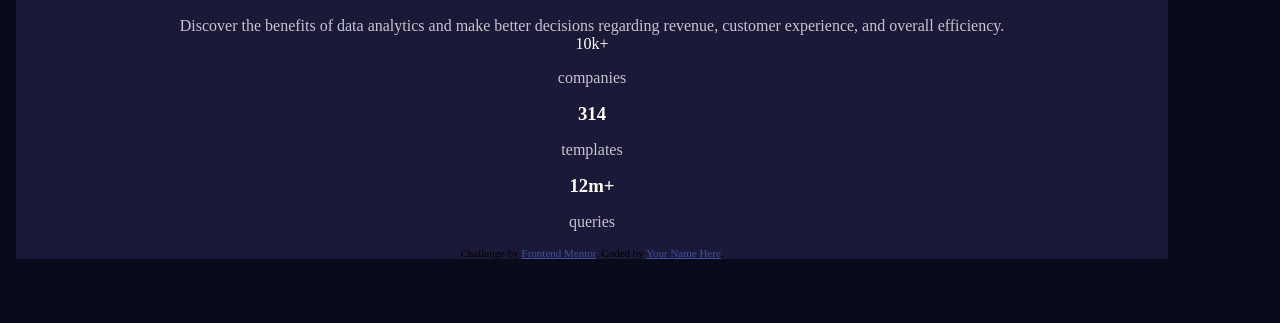
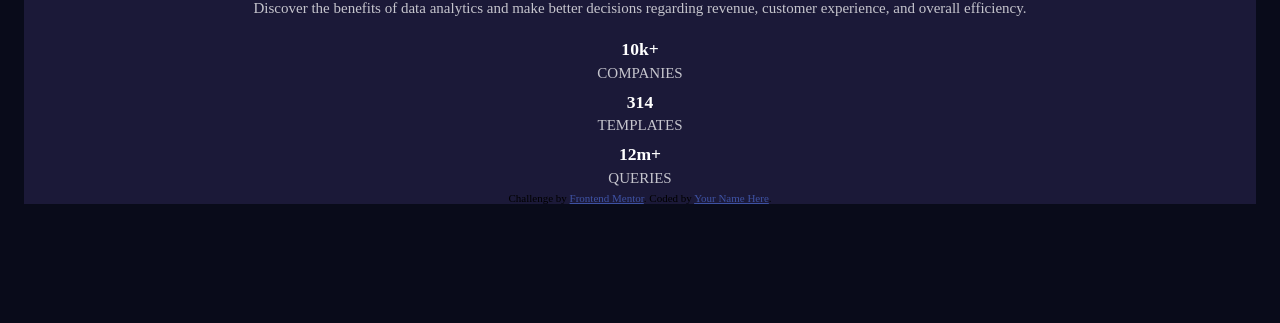
Before and after one commit to Akshay-Tarde/Stats-Preview-Card-Component, a plain HTML site: page index.html in a window 1280 px wide. Shown: the part 611-934 px from the top of the page. After the commit the page ends 879 px from the top, so only its background shows below. Drawn offline with Linux system fonts and the light colour scheme.

Commit message:
Add padding and margins between the row of the flexbox layout

```diff
--- a/index.html
+++ b/index.html
@@ -26,6 +26,7 @@
             alt="office working women"
           />
         </div>
+        <section class="text">
           <div class="main-heading row">
             <h1>
               Get <span class="accent">insights</span> that help your business
@@ -36,8 +37,9 @@
             Discover the benefits of data analytics and make better decisions
             regarding revenue, customer experience, and overall efficiency.
           </div>
-        <div class="heading row">10k+</div>
-        <div class="paragraph">
+          <br />
+          <div class="heading row">
+            <h3 class="heading">10k+</h3>
             <p class="paragraph">companies</p>
           </div>
           <div class="heading row">
@@ -50,10 +52,13 @@
           </div>
           <div class="attribution">
             Challenge by
-          <a href="https://www.frontendmentor.io?ref=challenge" target="_blank"
+            <a
+              href="https://www.frontendmentor.io?ref=challenge"
+              target="_blank"
               >Frontend Mentor</a
             >. Coded by <a href="#">Your Name Here</a>.
           </div>
+        </section>
       </div>
     </div>
   </body>
--- a/main.css
+++ b/main.css
@@ -4,22 +4,10 @@
 
 body {
   background-color: hsl(233, 47%, 7%);
-  margin: 0 auto;
-}
-
-.attribution {
-  font-size: 11px;
-  text-align: center;
-}
-
-.attribution a {
-  color: hsl(228, 45%, 44%);
+  font-size: 0.9375rem;
 }
 
 .container {
-  border-style: solid 10px;
-  border-color: brown;
-  width: 90%;
   text-align: center;
   background-color: hsl(244, 38%, 16%);
   margin: 4rem 1rem;
@@ -27,12 +15,20 @@ body {
 
 .main-heading,
 .heading {
-  margin: 0;
+  padding-bottom: 0;
   color: hsl(0, 0%, 100%);
 }
 .main-paragraph,
 .paragraph {
   color: hsla(0, 0%, 100%, 0.75);
+}
+.paragraph {
+  text-transform: uppercase;
+}
+h3,
+p {
+  margin: 0;
+  padding: 0.3rem 0.3rem;
 }
 
 .img {
@@ -51,3 +47,17 @@ body {
   display: flex;
   flex-direction: column;
 }
+.row {
+}
+.text {
+  padding: 0 4rem;
+}
+
+.attribution {
+  font-size: 11px;
+  text-align: center;
+}
+
+.attribution a {
+  color: hsl(228, 45%, 44%);
+}
```
Lines whose indentation alone changed are shown as unchanged.
